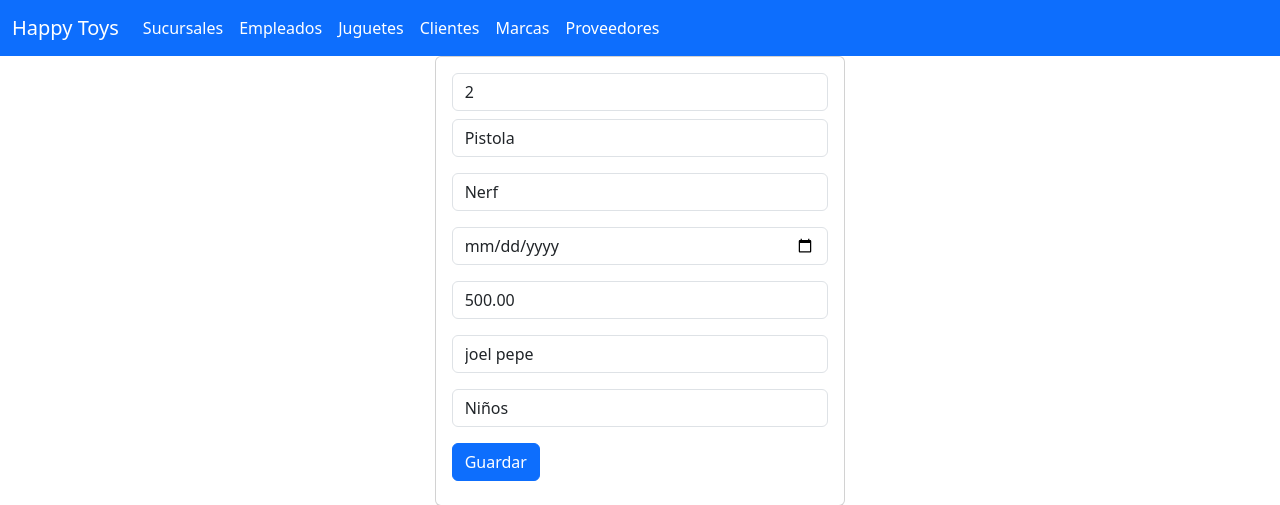
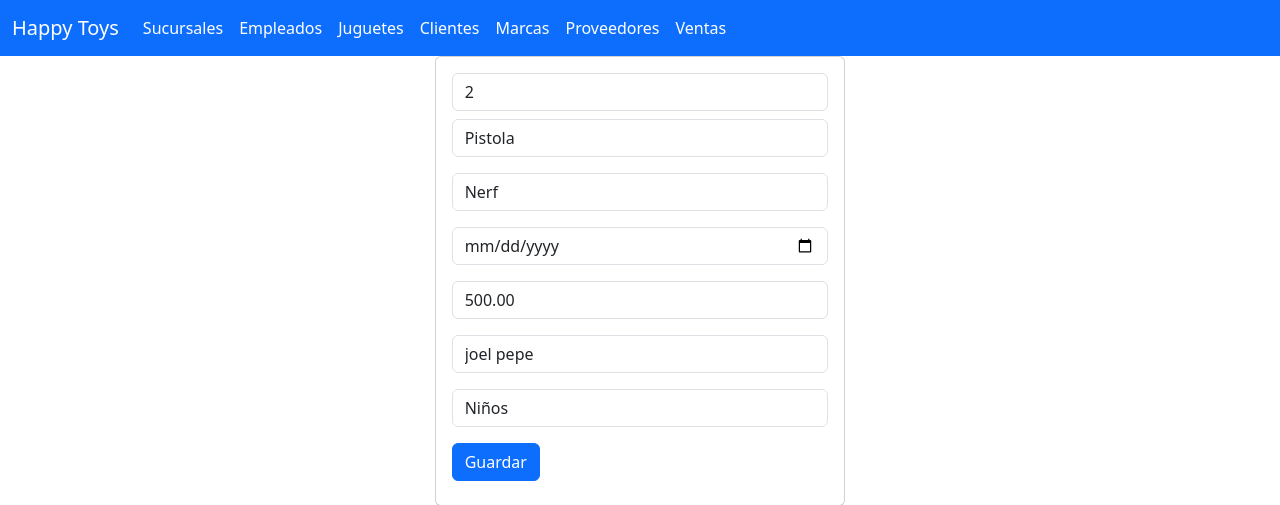
Before and after one commit to AndresRivera111/Proyecto_Final_UIII_AndresRivera, a Django app: page /seleccionarJuguetes/2 in a window 1280 px wide. Shown: the top 505 px of the page. Run offline with Django 5.2, Linux system fonts and the light colour scheme; data comes from the database, SQL or seed files in the repository; parts of the project's set-up code (start-up, migrations or seed data) failed here and were passed over.

Commit message:
Add files via upload

```diff
--- a/templates/base.html
+++ b/templates/base.html
@@ -38,6 +38,9 @@
           <li class="nav-item">
             <a class="nav-link active" aria-current="page" href="{% url 'proveedores' %}">Proveedores</a>
           </li>
+          <li class="nav-item">
+            <a class="nav-link active" aria-current="page" href="{% url 'ventas' %}">Ventas</a>
+          </li>
         </ul>
       </div>
     </div>
```
